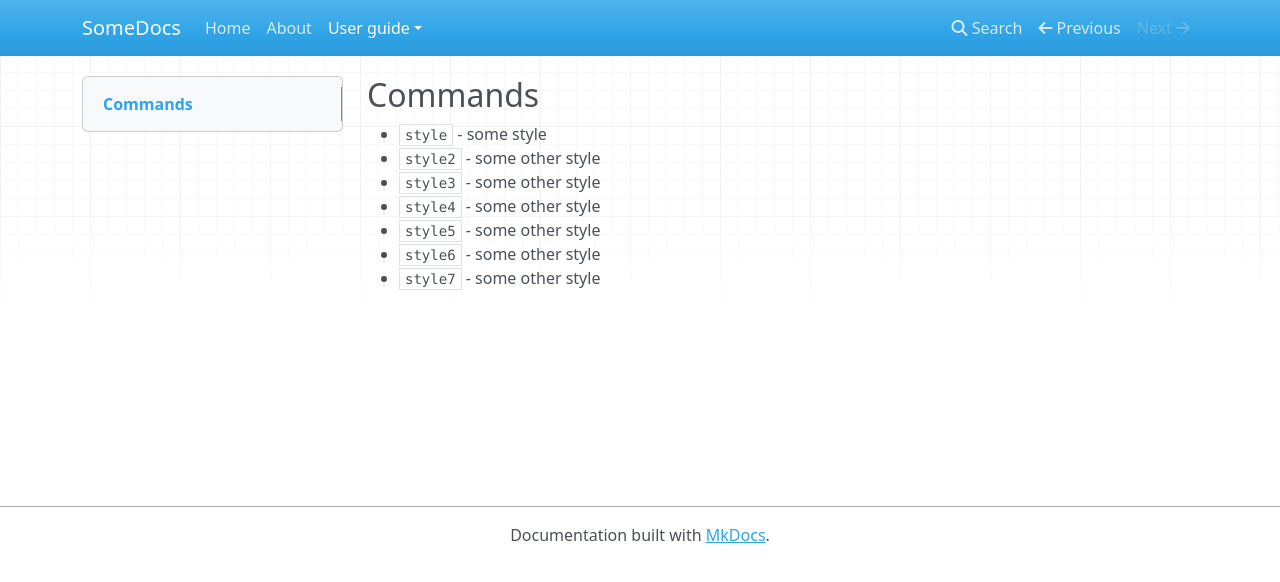
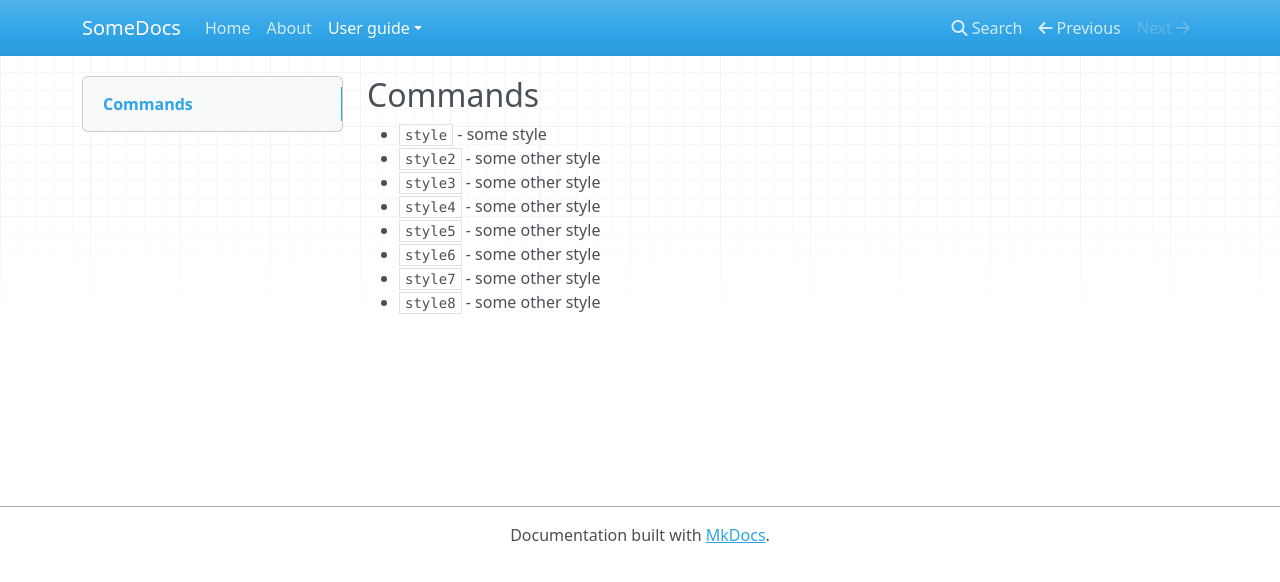
Before and after one commit to JiriPakr/exdocs, an MkDocs documentation site: the page built from docs/styling.md, in a window 1280 px wide. Shown: the top 582 px of the page. Built offline with MkDocs 1.6.1, drawn with Linux system fonts in a browser that asks for light colours; nearby versions of some CDN libraries.

Commit message:
update style

```diff
--- a/docs/styling.md
+++ b/docs/styling.md
@@ -7,3 +7,4 @@
 * `style5` - some other style
 * `style6` - some other style
 * `style7` - some other style
+* `style8` - some other style
```
